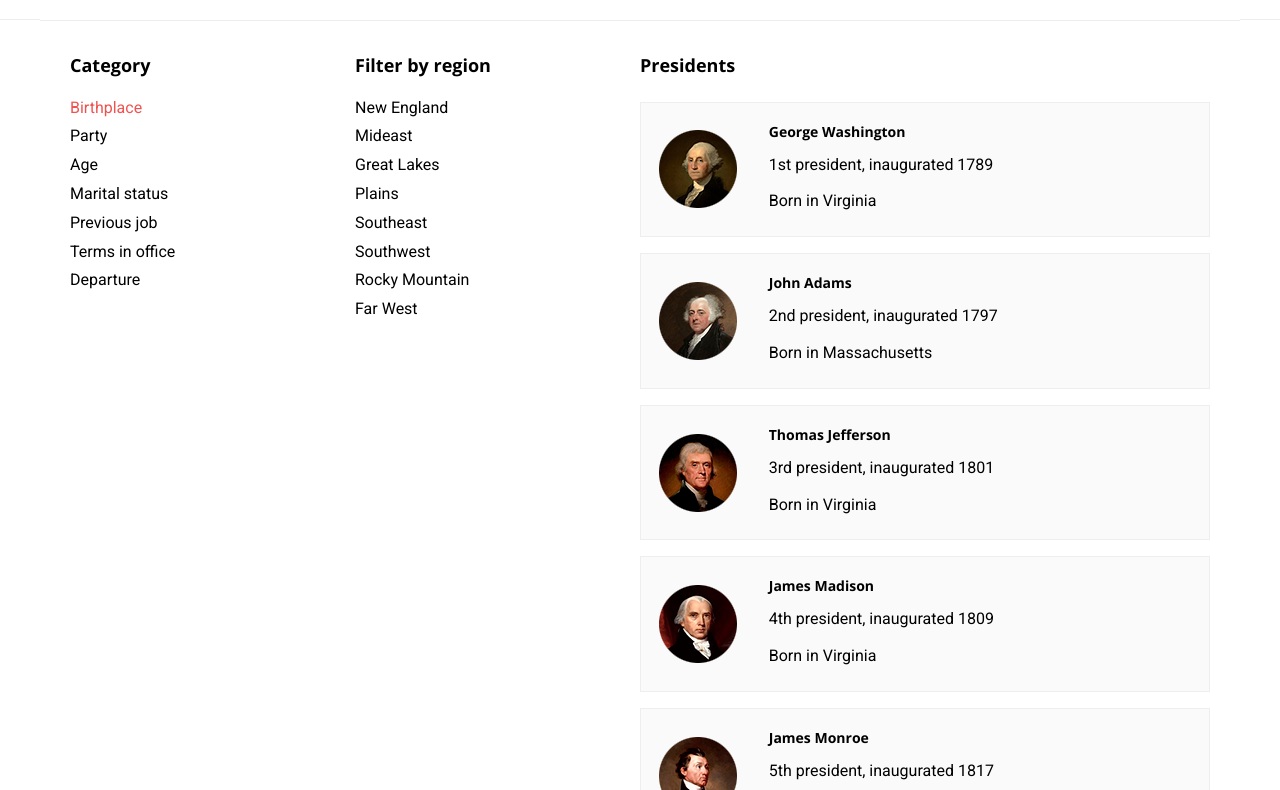
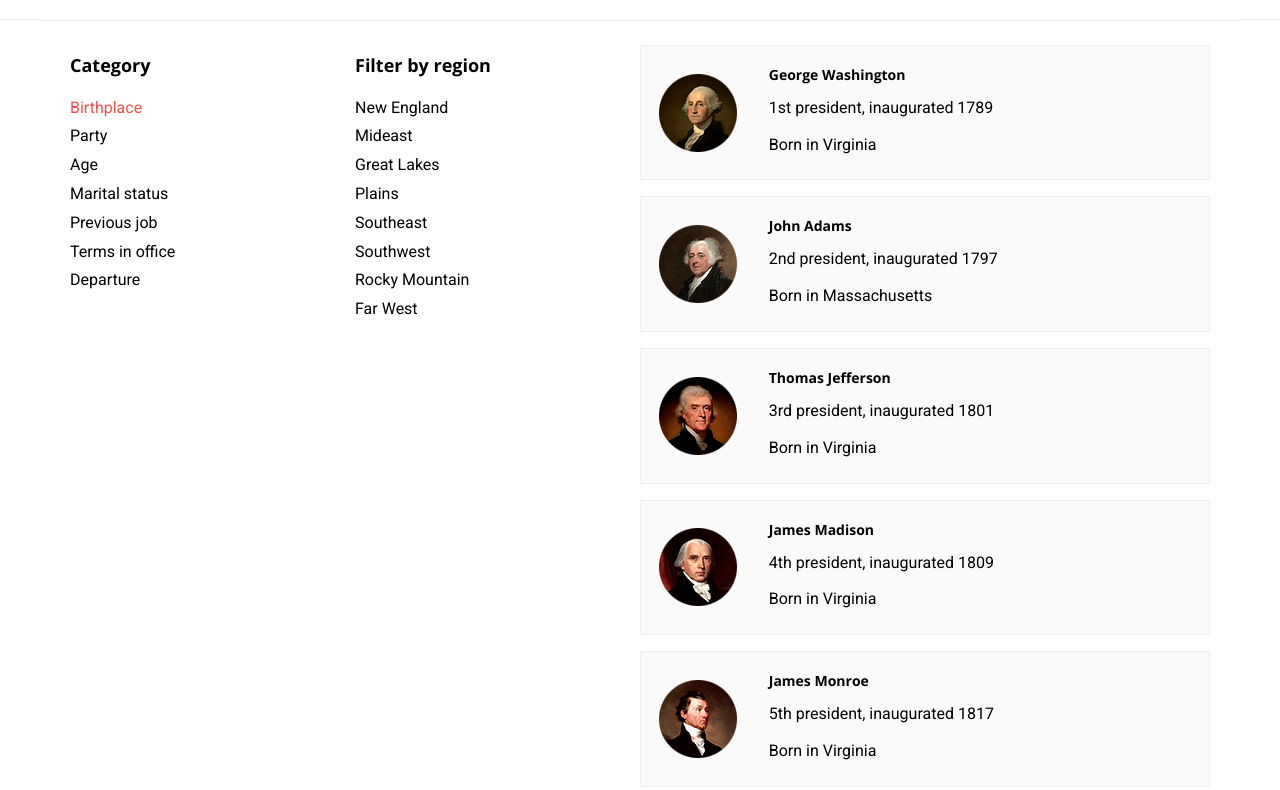
Before and after one commit to seankelliher/us-presidents-3.0, a plain HTML site: page index.html in a window 1280 px wide. Shown: the part 86-876 px from the top of the page. Drawn offline with nearby package versions, Linux system fonts and the light colour scheme.

Commit message:
Remove 'h2' from 'section'.

```diff
--- a/index.html
+++ b/index.html
@@ -35,8 +35,6 @@
             </nav>
 
             <section>
-                <h2>Presidents</h2>
-
                 <div id="presidents">
                 </div>
             </section>
```
